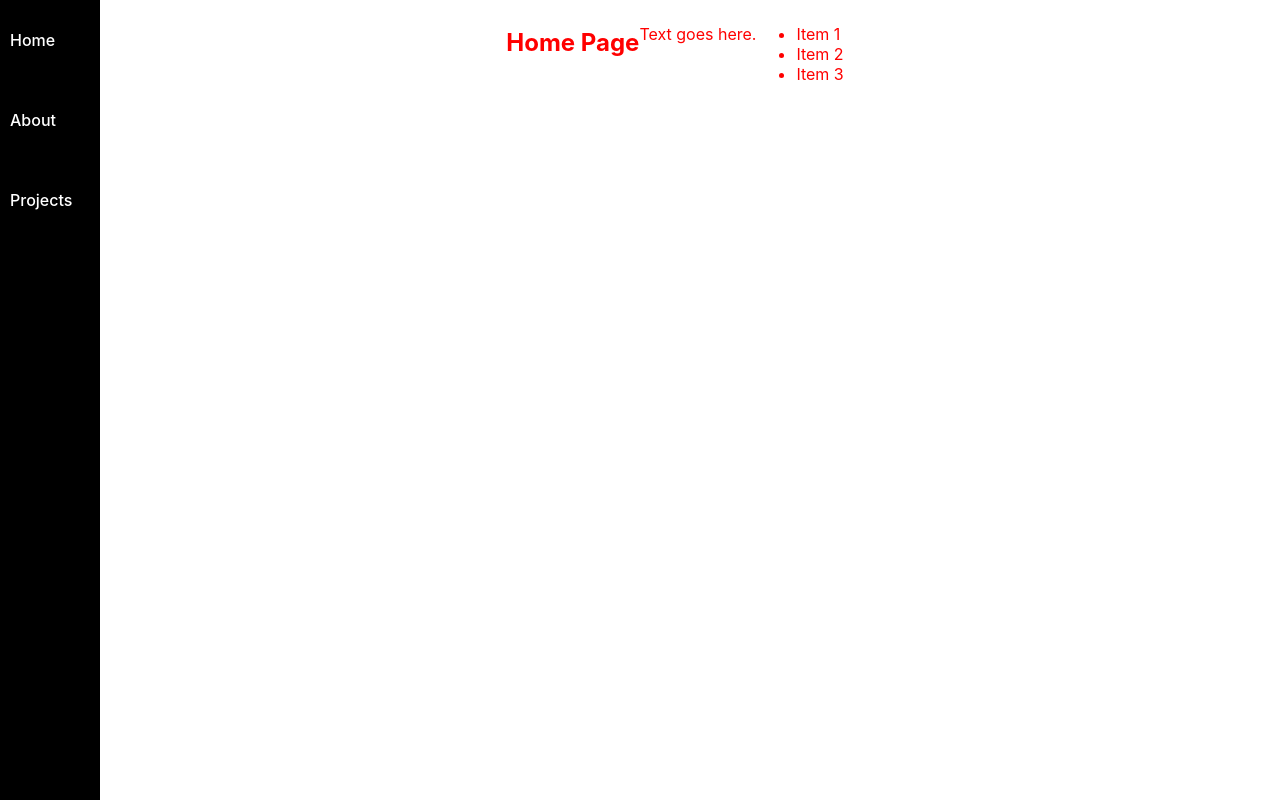
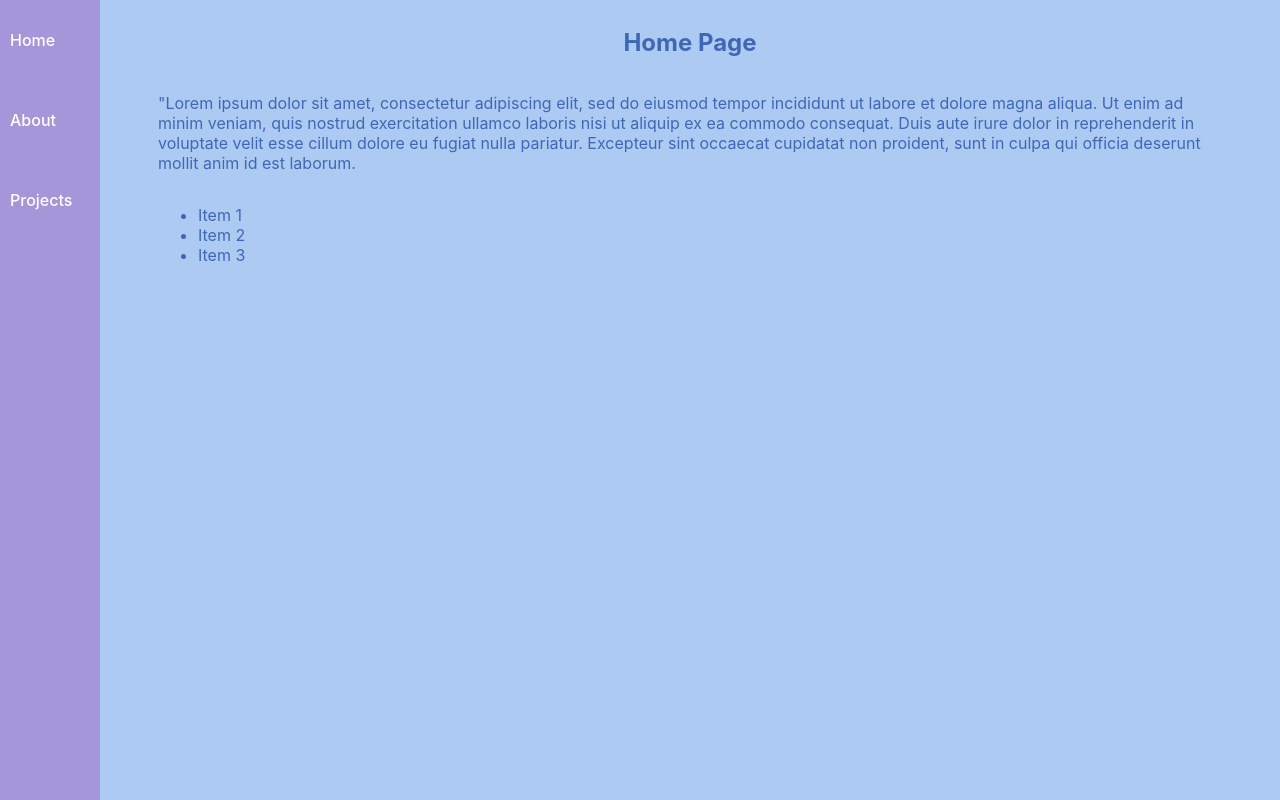
Before and after one commit to mellygriffin/portfolio-website, a React (Vite) app: page / in a window 1280 px wide. Built offline with nearby package versions, Linux system fonts and the light colour scheme.

Commit message:
Changed color scheme for ease of view

```diff
--- a/index.css
+++ b/index.css
@@ -1,3 +1,6 @@
 body {
-    padding-left: 70px;
+    padding-left: 150px;
+    padding-right: 50px;
+    background-color: #ACCAF2;
+
 }
--- a/src/components/Home/Home.css
+++ b/src/components/Home/Home.css
@@ -1,8 +1,8 @@
 .content {
     display: flex;
-    flex-direction: row;
+    flex-direction: column;
     justify-content: center;
-    color: red;
+    color: #4067b5;
 }
 
 h2 {
--- a/src/components/Home/Home.jsx
+++ b/src/components/Home/Home.jsx
@@ -6,7 +6,7 @@
         <>
         <div class="content">
         <h2>Home Page</h2>
-        <p>Text goes here.</p>
+        <p>"Lorem ipsum dolor sit amet, consectetur adipiscing elit, sed do eiusmod tempor incididunt ut labore et dolore magna aliqua. Ut enim ad minim veniam, quis nostrud exercitation ullamco laboris nisi ut aliquip ex ea commodo consequat. Duis aute irure dolor in reprehenderit in voluptate velit esse cillum dolore eu fugiat nulla pariatur. Excepteur sint occaecat cupidatat non proident, sunt in culpa qui officia deserunt mollit anim id est laborum.</p>
         <ul>
           <li>Item 1</li>
           <li>Item 2</li>
--- a/src/components/NavBar/NavBar.css
+++ b/src/components/NavBar/NavBar.css
@@ -3,11 +3,11 @@
     top: 0;
     left: 0;
     line-height: 5;
-    color: white;
-    background-color: black;
+    color: #453873;
     width: 100px;
     height: 100vh;
     margin-right: 20px;
+    background-color: #A496D9;
   }
 
   #navlist {
```
